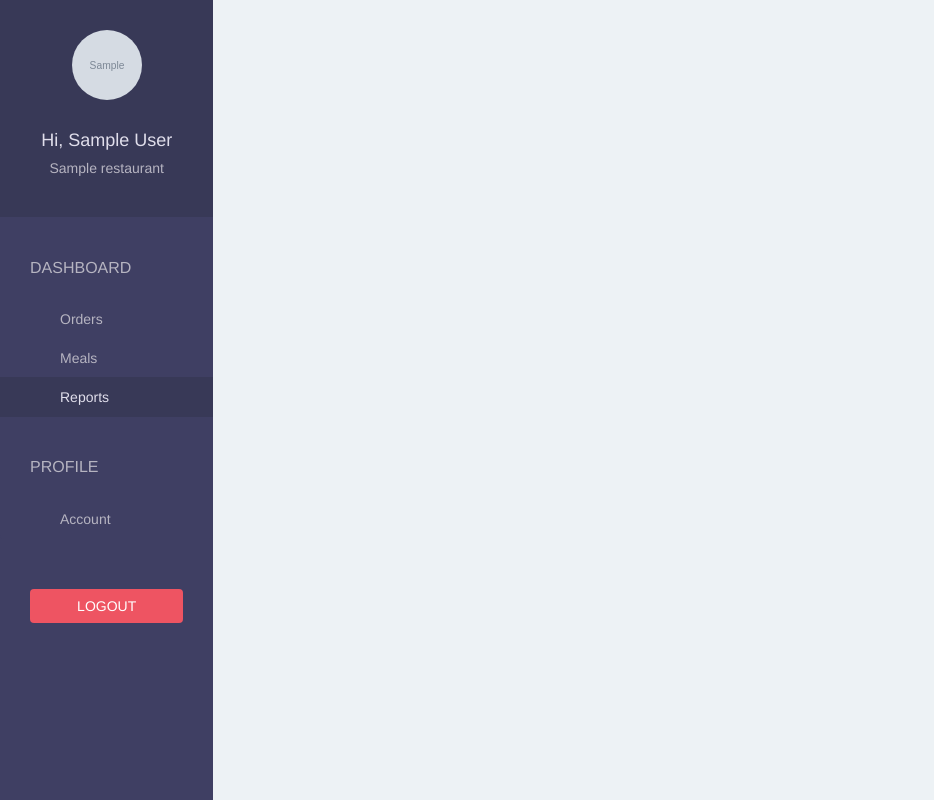
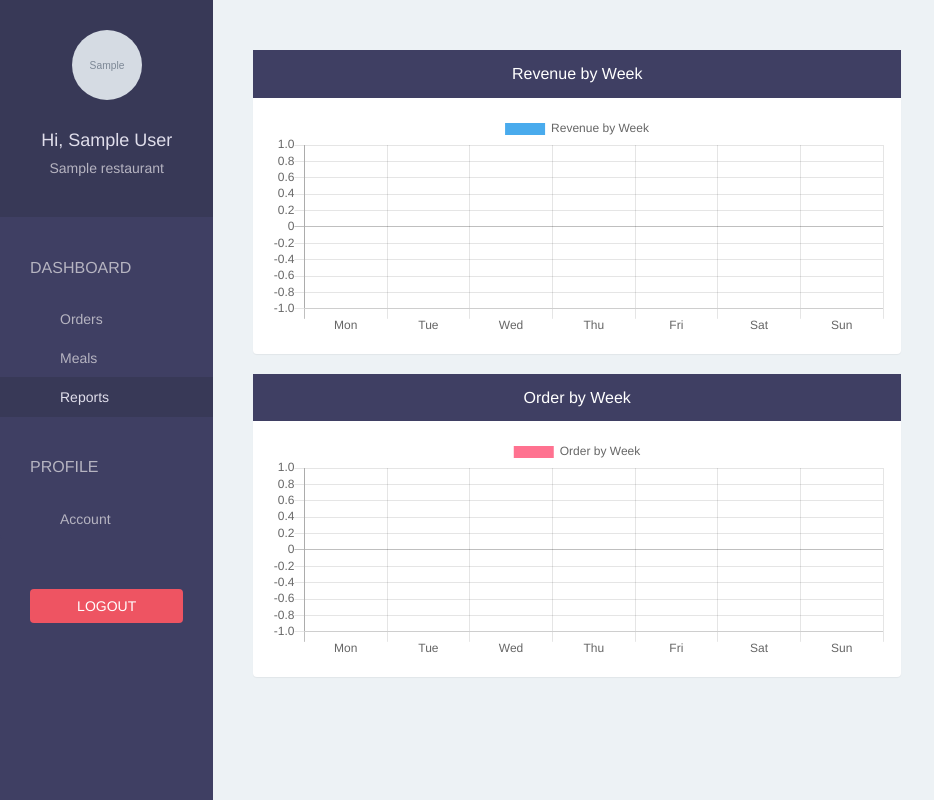
Before and after one commit to ROXy10/foodtasker, a Django app: page /restaurant/report/ in a window 1280 px wide. Shown: the whole page, without its empty margins (0-934 px from the left). Run offline with Django 3.2, Linux system fonts and the light colour scheme; a user stored in the database is signed in; tables that the repository leaves empty hold one stand-in row (values such as "Sample post"); grey boxes marked "Sample" are stand-in pictures; some libraries are stand-ins or nearby versions.

Commit message:
views: update restaurant report

```diff
--- a/foodtaskerapp/templates/restaurant/report.html
+++ b/foodtaskerapp/templates/restaurant/report.html
@@ -2,4 +2,70 @@
 
 
 {% block page %}
+    <div class="row">
+        <div class="col-md-8">
+            <!-- Revenue by week -->
+            <div class="panel">
+                <div class="panel-body bg-blue">
+                    <h4 class="panel-title text-center text-white">
+                        Revenue by Week
+                    </h4>
+                </div>
+                <div class="panel-body">
+                    <canvas id="revenueChart" height="110"></canvas>
+                </div>
+            </div>
+            <!-- Orders by week -->
+            <div class="panel">
+                <div class="panel-body bg-blue">
+                    <h4 class="panel-title text-center text-white">
+                        Order by Week
+                    </h4>
+                </div>
+                <div class="panel-body">
+                    <canvas id="orderChart" height="110"></canvas>
+                </div>
+            </div>
+        </div>
+    </div>
 {% endblock %}
+
+{% block script %}
+    <script src="https://cdnjs.cloudflare.com/ajax/libs/Chart.js/2.5.0/Chart.min.js"></script>
+    <script>
+        var revenueChart = document.getElementById('revenueChart').getContext('2d');
+        var dataRevenue = {
+            labels: ['Mon', 'Tue', 'Wed', 'Thu', 'Fri', 'Sat', 'Sun'],
+            datasets: [
+                {
+                    label: 'Revenue by Week',
+                    backgroundColor: 'rgba(54, 162, 235, 0.9)',
+                    hoverBackgroundColor: 'rgba(54, 162, 235, 1)',
+                    data: {{ revenue }}
+                }
+            ]
+        };
+
+        new Chart(revenueChart, {
+            type: 'bar',
+            data: dataRevenue
+        });
+        var orderChart = document.getElementById('orderChart').getContext('2d');
+        var dataOrder = {
+            labels: ['Mon', 'Tue', 'Wed', 'Thu', 'Fri', 'Sat', 'Sun'],
+            datasets: [
+                {
+                    label: 'Order by Week',
+                    backgroundColor: 'rgba(255, 99, 132, 0.9)',
+                    hoverBackgroundColor: 'rgba(255, 99, 132, 1)',
+                    data: {{ orders }}
+                }
+            ]
+        };
+
+        new Chart(orderChart, {
+            type: 'bar',
+            data: dataOrder
+        })
+    </script>
+{% endblock %}
--- a/foodtaskerapp/views.py
+++ b/foodtaskerapp/views.py
@@ -96,8 +96,28 @@ def restaurant_order(request):
 
 @login_required(login_url='/restaurant/sign-in/')
 def restaurant_report(request):
+    # Calculate revenue and number of order by current week
+    from datetime import datetime, timedelta
+
+    revenue = []
+    orders = []
+
+    # Calculate weekdays
+    today = datetime.now()
+    current_weekdays = [today + timedelta(days=i) for i in range(0 - today.weekday(), 7 - today.weekday())]
+
+    for day in current_weekdays:
+        delivered_orders = Order.objects.filter(restaurant=request.user.restaurant,
+                                                status=Order.DELIVERED,
+                                                created_at__year=day.year,
+                                                created_at__month=day.month,
+                                                created_at__day=day.day)
+        revenue.append(sum(order.total for order in delivered_orders))
+        orders.append(delivered_orders.count())
+
     context = {
-
+        'revenue': revenue,
+        'orders': orders,
     }
     return render(request, 'restaurant/report.html', context)
 
```
